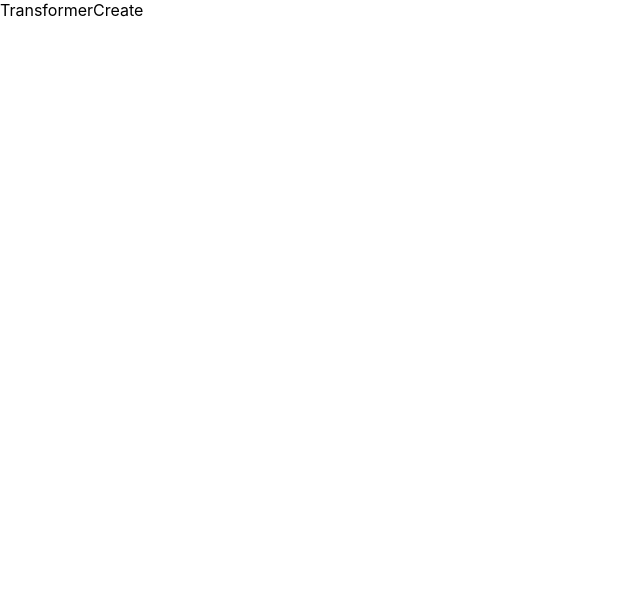
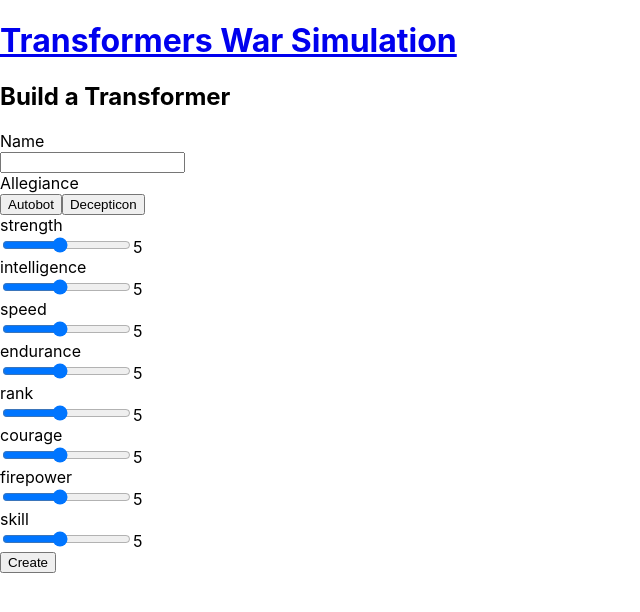
Before and after one commit to stanleyliu15/transformer_war_simulation, a React (Create React App) app in the folder app/: page /transformers/create in a window 1280 px wide. Shown: the top 612 px of the page, without its empty margins (0-640 px from the left). Built offline with nearby package versions, Linux system fonts and the light colour scheme.

Commit message:
build out minimal create transformer page

```diff
--- a/app/src/constants/index.js
+++ b/app/src/constants/index.js
@@ -1 +1,2 @@
+export const allegiances = ['Autobot', 'Decepticon'];
 export const serverUrl = `http://localhost:3456`;
--- /dev/null
+++ b/app/src/core/TransformerCreate/TransformerStatSliderField.js
@@ -0,0 +1,20 @@
+import React from 'react';
+import PropTypes from 'prop-types';
+
+const TransformerStatSliderField = ({ name, value, onChange }) => (
+  <div>
+    <label htmlFor={name}>{name}</label>
+    <div>
+      <input name={name} type="range" min="1" max="10" value={value} onChange={onChange} />
+      <span>{value}</span>
+    </div>
+  </div>
+);
+
+TransformerStatSliderField.propTypes = {
+  name: PropTypes.string.isRequired,
+  value: PropTypes.string.isRequired,
+  onChange: PropTypes.func.isRequired
+};
+
+export default TransformerStatSliderField;
--- a/app/src/core/TransformerCreate/index.js
+++ b/app/src/core/TransformerCreate/index.js
@@ -1,8 +1,96 @@
 import React, { Component } from 'react';
 
+import { allegiances } from '../../constants';
+import { Header } from '../../components';
+import TransformerStatSliderField from './TransformerStatSliderField';
+import TransformerAPI from '../../api/TransformerAPI';
+
 class TransformerCreate extends Component {
+  state = {
+    inputs: {
+      name: '',
+      allegiance: allegiances[0],
+      strength: '5',
+      intelligence: '5',
+      speed: '5',
+      endurance: '5',
+      rank: '5',
+      courage: '5',
+      firepower: '5',
+      skill: '5'
+    },
+    created: false,
+    error: null
+  };
+
+  onInputChange = event => {
+    const { name: inputName, value: inputValue } = event.target;
+    const { inputs } = this.state;
+
+    this.setState({
+      inputs: { ...inputs, [inputName]: inputValue }
+    });
+  };
+
+  handleCreate = event => {
+    event.preventDefault();
+    const { inputs: transformer } = this.state;
+    TransformerAPI.postTransformer(transformer)
+      .then(response => {
+        if (response.success) {
+          this.setState({ created: true });
+        }
+      })
+      .catch(error => this.setState({ error }));
+  };
+
   render() {
-    return <>TransformerCreate</>;
+    const { onInputChange, handleCreate } = this;
+    const { created, error } = this.state;
+    const { inputs } = this.state;
+    const { name: nameInput, allegiance: allegianceInput, ...transformerStatInputs } = inputs;
+
+    return (
+      <div>
+        <Header />
+        <h2>Build a Transformer</h2>
+        {error && <div>Error: {error.message}</div>}
+        {created ? <div>Successfully Created!</div> : null}
+        <form onSubmit={handleCreate}>
+          {``}
+          <label htmlFor="name">Name</label>
+          <div>
+            <input name="name" type="text" value={nameInput} onChange={onInputChange} />
+          </div>
+          {``}
+          <label htmlFor="allegiance">Allegiance</label>
+          <div>
+            {allegiances.map(allegiance => (
+              <input
+                key={allegiance}
+                name="allegiance"
+                type="button"
+                value={allegiance}
+                onClick={onInputChange}
+              />
+            ))}
+          </div>
+          {``}
+          {Object.keys(transformerStatInputs).map(statInputKey => (
+            <TransformerStatSliderField
+              key={statInputKey}
+              name={statInputKey}
+              value={transformerStatInputs[statInputKey]}
+              onChange={onInputChange}
+            />
+          ))}
+          {``}
+          <div>
+            <input type="submit" value="Create" />
+          </div>
+        </form>
+      </div>
+    );
   }
 }
 
```
